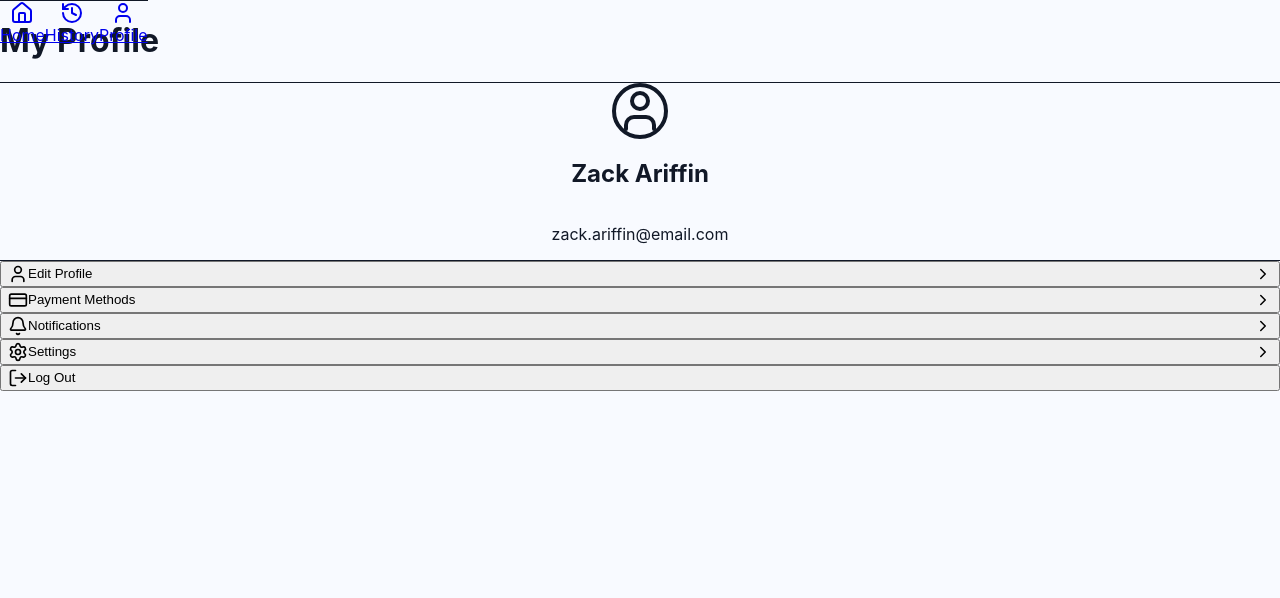
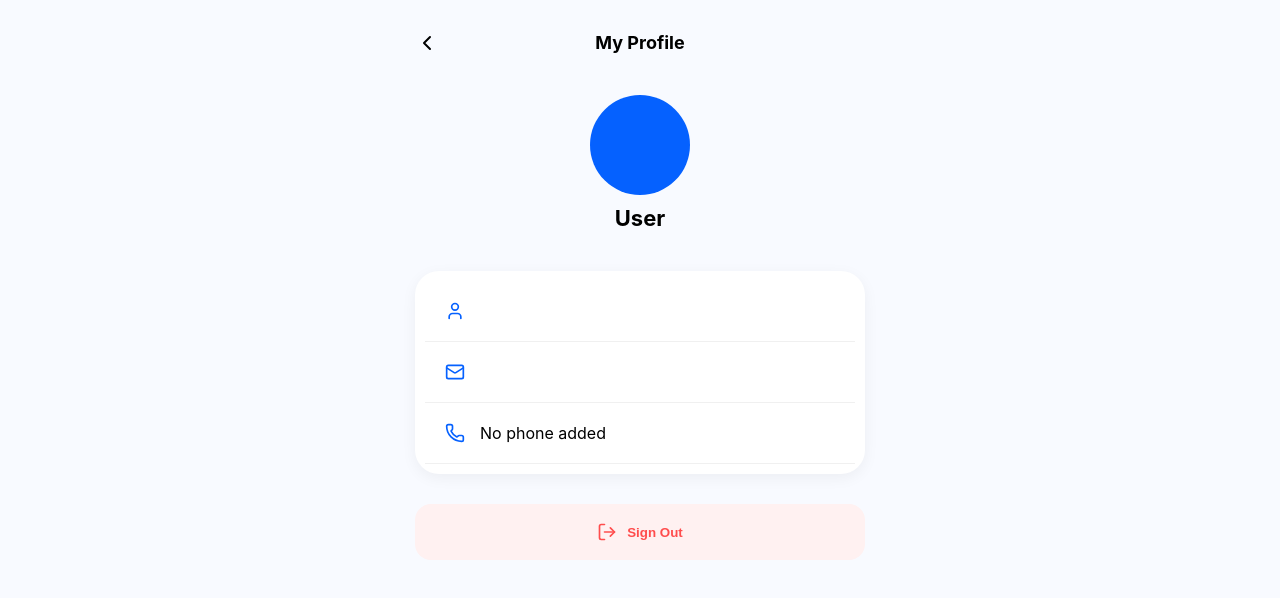
Before and after one commit to wanednamarissa05-maker/road-rescue, a Next.js app: page /profile in a window 1280 px wide. Shown: the top 598 px of the page. Built offline with nearby package versions, Linux system fonts and the light colour scheme.

Commit message:
Add logout and login redirect

```diff
--- a/app/page.tsx
+++ b/app/page.tsx
@@ -1,61 +1,30 @@
 "use client";
+import { useEffect } from "react";
 import { useRouter } from "next/navigation";
-import { Fuel, Disc, Truck, Zap, ChevronLeft, Bell } from "lucide-react";
+import { supabase } from "./supabaseClient";
 
-export default function HomePage() {
+export default function RootPage() {
   const router = useRouter();
-  const royalBlue = "#0561FF";
 
-  const services = [
-    { id: 'Towing', icon: <Truck size={24} />, label: 'Towing' },
-    { id: 'Flat Tire', icon: <Disc size={24} />, label: 'Flat Tire' },
-    { id: 'Battery', icon: <Zap size={24} />, label: 'Battery' },
-    { id: 'Fuel', icon: <Fuel size={24} />, label: 'Fuel' },
-  ];
+  useEffect(() => {
+    const checkUser = async () => {
+      const { data: { session } } = await supabase.auth.getSession();
+
+      if (session) {
+        // If user is logged in, stay on the home/dashboard
+        router.push('/home'); // Or whatever your main dashboard file is named
+      } else {
+        // If no session, force them to Login
+        router.push('/login');
+      }
+    };
+
+    checkUser();
+  }, [router]);
 
   return (
-    <div style={containerStyle}>
-      <div style={headerStyle}>
-        <ChevronLeft size={24} />
-        <h1 style={{ fontSize: '18px', fontWeight: 'bold' }}>Road Rescue</h1>
-        <Bell size={24} />
-      </div>
-
-      <div style={cardStyle}>
-        <p style={{ fontSize: '14px', color: '#666', marginBottom: '8px' }}>Location: <span style={{color: '#000', fontWeight: '600'}}>📍 Kuala Lumpur</span></p>
-        <div style={mapPlaceholder}>Map Preview</div>
-
-        <p style={sectionTitle}>What service do you need?</p>
-
-        <div style={gridStyle}>
-          {services.map((s) => (
-            <button key={s.id} onClick={() => router.push(`/confirm-request?service=${s.id}`)} style={serviceButtonStyle}>
-              <div style={{...iconCircle, backgroundColor: '#EBF3FF', color: royalBlue}}>{s.icon}</div>
-              <span style={{fontSize: '12px', fontWeight: '600'}}>{s.label}</span>
-            </button>
-          ))}
-        </div>
-
-        <button style={{...mainButtonStyle, backgroundColor: royalBlue}}>Request Assistance</button>
-      </div>
-
-      <div style={bottomNavStyle}>
-        <span style={{color: royalBlue, fontWeight: 'bold'}}>🏠 Home</span>
-        <span style={{color: '#9ca3af'}}>🕒 History</span>
-        <span style={{color: '#9ca3af'}}>👤 Profile</span>
-      </div>
+    <div style={{ display: 'flex', justifyContent: 'center', alignItems: 'center', height: '100vh', backgroundColor: '#f8faff' }}>
+      <div style={{ color: '#0561FF', fontWeight: 'bold' }}>Loading Road Rescue...</div>
     </div>
   );
 }
-
-// Global Styles for UI consistency
-const containerStyle = { padding: '20px', maxWidth: '450px', margin: '0 auto', minHeight: '100vh', display: 'flex', flexDirection: 'column' as const };
-const headerStyle = { display: 'flex', justifyContent: 'space-between', alignItems: 'center', marginBottom: '20px' };
-const cardStyle = { backgroundColor: '#fff', borderRadius: '28px', padding: '24px', boxShadow: '0 10px 25px rgba(5, 97, 255, 0.05)', flex: 1 };
-const mapPlaceholder = { width: '100%', height: '140px', backgroundColor: '#EDF2F7', borderRadius: '20px', display: 'flex', alignItems: 'center', justifyContent: 'center', marginBottom: '20px', color: '#A0AEC0', fontSize: '14px' };
-const sectionTitle = { fontSize: '16px', fontWeight: 'bold', margin: '15px 0', textAlign: 'left' as const };
-const gridStyle = { display: 'grid', gridTemplateColumns: '1fr 1fr 1fr 1fr', gap: '10px', marginBottom: '30px' };
-const serviceButtonStyle = { display: 'flex', flexDirection: 'column' as const, alignItems: 'center', gap: '8px', border: 'none', background: 'none', cursor: 'pointer' };
-const iconCircle = { width: '54px', height: '54px', borderRadius: '16px', display: 'flex', alignItems: 'center', justifyContent: 'center' };
-const mainButtonStyle = { width: '100%', padding: '18px', color: '#fff', borderRadius: '16px', border: 'none', fontWeight: 'bold', fontSize: '16px', cursor: 'pointer' };
-const bottomNavStyle = { display: 'flex', justifyContent: 'space-around', padding: '20px 0', borderTop: '1px solid #f0f0f0', marginTop: 'auto' };
--- a/app/profile/page.tsx
+++ b/app/profile/page.tsx
@@ -1,63 +1,64 @@
-"use client"; // Required for interactivity
+"use client";
+import { useEffect, useState } from "react";
+import { useRouter } from "next/navigation";
+import { ChevronLeft, User, Mail, Phone, LogOut, Loader2 } from "lucide-react";
+import { supabase } from "../supabaseClient";
 
-import { useRouter } from "next/navigation"; // Next.js specific router
-import { AppHeader } from "../components/AppHeader";
-import { BottomNav } from "../components/BottomNav";
-import { User, Settings, CreditCard, Bell, LogOut, ChevronRight } from "lucide-react";
-
-// This "export default" line is what fixes the error
 export default function ProfilePage() {
   const router = useRouter();
+  const royalBlue = "#0561FF";
+  const [user, setUser] = useState<any>(null);
+  const [loading, setLoading] = useState(true);
 
-  const menuItems = [
-    { icon: User, label: "Edit Profile" },
-    { icon: CreditCard, label: "Payment Methods" },
-    { icon: Bell, label: "Notifications" },
-    { icon: Settings, label: "Settings" },
-  ];
+  useEffect(() => {
+    const getUser = async () => {
+      const { data: { user } } = await supabase.auth.getUser();
+      setUser(user);
+      setLoading(false);
+    };
+    getUser();
+  }, []);
+
+  const handleLogout = async () => {
+    await supabase.auth.signOut();
+    router.push('/login');
+  };
+
+  if (loading) return <div style={containerStyle}><Loader2 className="animate-spin" color={royalBlue} /></div>;
 
   return (
-    <div className="min-h-screen bg-gray-50 pb-20 text-black">
-      <div className="max-w-md mx-auto bg-white min-h-screen w-full flex flex-col">
-        <AppHeader title="My Profile" showBack={false} />
+    <div style={containerStyle}>
+      <div style={headerStyle}>
+        <ChevronLeft size={24} onClick={() => router.back()} style={{ cursor: 'pointer' }} />
+        <h1 style={{ fontSize: '18px', fontWeight: 'bold', color: '#000' }}>My Profile</h1>
+        <div style={{ width: '24px' }}></div>
+      </div>
 
-        {/* Profile Header */}
-        <div className="p-8 flex flex-col items-center border-b border-gray-50">
-          <div className="w-24 h-24 bg-blue-100 rounded-full flex items-center justify-center mb-4 text-blue-600 border-4 border-white shadow-sm">
-            <User size={48} />
-          </div>
-          <h2 className="text-xl font-bold">Zack Ariffin</h2>
-          <p className="text-gray-500 text-sm">zack.ariffin@email.com</p>
-        </div>
+      <div style={profileHeader}>
+        <div style={avatarLarge}>{user?.email?.charAt(0).toUpperCase()}</div>
+        <h2 style={{ fontSize: '22px', fontWeight: 'bold', margin: '10px 0', color: '#000' }}>
+          {user?.user_metadata?.full_name || "User"}
+        </h2>
+        <p style={{ color: '#666', margin: 0 }}>{user?.email}</p>
+      </div>
 
-        {/* Menu Options */}
-        <div className="p-4 flex-1">
-          <div className="space-y-2">
-            {menuItems.map((item, index) => (
-              <button
-                key={index}
-                className="w-full flex items-center justify-between p-4 hover:bg-gray-50 rounded-2xl transition"
-              >
-                <div className="flex items-center gap-4 text-gray-700">
-                  <item.icon size={20} />
-                  <span className="font-semibold text-sm">{item.label}</span>
-                </div>
-                <ChevronRight size={18} className="text-gray-300" />
-              </button>
-            ))}
-          </div>
+      <div style={infoList}>
+        <div style={infoItem}><User size={20} color={royalBlue} /> <span style={{color: '#000'}}>{user?.user_metadata?.full_name}</span></div>
+        <div style={infoItem}><Mail size={20} color={royalBlue} /> <span style={{color: '#000'}}>{user?.email}</span></div>
+        <div style={infoItem}><Phone size={20} color={royalBlue} /> <span style={{color: '#000'}}>{user?.user_metadata?.phone || "No phone added"}</span></div>
+      </div>
 
-          <button
-            onClick={() => router.push("/login")}
-            className="w-full flex items-center gap-4 p-4 mt-8 text-red-500 hover:bg-red-50 rounded-2xl transition"
-          >
-            <LogOut size={20} />
-            <span className="font-bold text-sm">Log Out</span>
-          </button>
-        </div>
-
-        <BottomNav />
-      </div>
+      <button onClick={handleLogout} style={logoutButtonStyle}>
+        <LogOut size={20} /> Sign Out
+      </button>
     </div>
   );
 }
+
+const containerStyle: React.CSSProperties = { padding: '20px', maxWidth: '450px', margin: '0 auto', minHeight: '100vh', backgroundColor: '#f8faff' };
+const headerStyle: React.CSSProperties = { display: 'flex', justifyContent: 'space-between', alignItems: 'center', marginBottom: '30px', color: '#000' };
+const profileHeader: React.CSSProperties = { textAlign: 'center', marginBottom: '40px' };
+const avatarLarge: React.CSSProperties = { width: '100px', height: '100px', borderRadius: '50%', backgroundColor: '#0561FF', color: '#fff', fontSize: '40px', display: 'flex', alignItems: 'center', justifyContent: 'center', margin: '0 auto', fontWeight: 'bold' };
+const infoList: React.CSSProperties = { backgroundColor: '#fff', borderRadius: '24px', padding: '10px', boxShadow: '0 4px 15px rgba(0,0,0,0.05)', marginBottom: '30px' };
+const infoItem: React.CSSProperties = { display: 'flex', alignItems: 'center', gap: '15px', padding: '20px', borderBottom: '1px solid #f0f0f0' };
+const logoutButtonStyle: React.CSSProperties = { width: '100%', padding: '18px', backgroundColor: '#FFF1F1', color: '#FF4D4D', borderRadius: '16px', border: 'none', fontWeight: 'bold', display: 'flex', alignItems: 'center', justifyContent: 'center', gap: '10px', cursor: 'pointer' };
```
